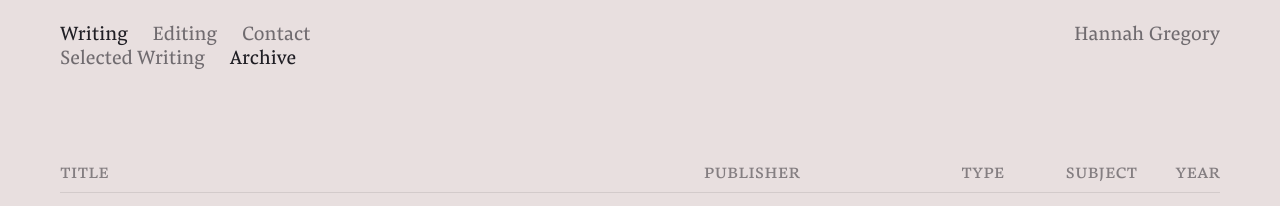
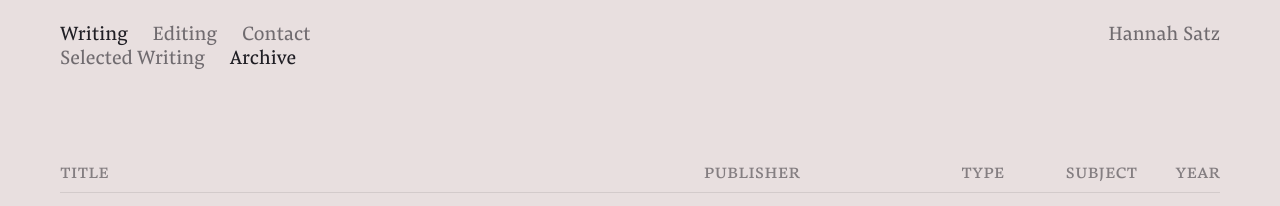
Before and after one commit to hg-site/hg-site.github.io, a Jekyll site: the page built from archive/index.markdown, in a window 1280 px wide and 900 px high. Shown: the top 206 px of the window. Built offline with Jekyll 4.4.1, drawn with Linux system fonts in a browser that asks for light colours; some of the changed text lies outside the part shown.

Commit message:
Updated Archive

```diff
--- a/_layouts/archive.html
+++ b/_layouts/archive.html
@@ -1,10 +1,11 @@
+
 <!DOCTYPE html>
 <html lang="en">
 <head>
 	<meta charset="utf-8">
-	<title>Hannah Gregory - Archive</title>
+	<title>Hannah Satz - Archive</title>
 	<meta name="viewport" content="width=device-width, initial-scale=1">
-	<meta name="description" content="Hannah Gregory - Writer and Editor">
+	<meta name="description" content="Hannah Satz - Writer and Editor">
 	<meta name="robots" content="all">
 
 	<!-- Stylesheet -->
@@ -21,7 +22,7 @@
 <body>
 <header>
 	<nav>
-		<div class="name"><a href="../">Hannah Gregory</a></div>
+		<div class="name"><a href="../">Hannah Satz</a></div>
 		<ul>
 			<li>Writing</li>
 			<li><a href="../editing">Editing</a></li>
@@ -38,8 +39,8 @@
 </main>
 <footer>
 	<ul>
-		<li>&copy; Hannah Gregory 2017</li>
-		<li><a href="https://twitter.com/hannah_gregory">Twitter</a></li>
+		<li>&copy; Hannah Satz 2017</li>
+		<li><a href="https://twitter.com/hnnhstz">Twitter</a></li>
 		<li><a href="http://tinyletter.com/hannah_e_gregory">TinyLetter</a></li>
 	</ul>
 </footer>
```
